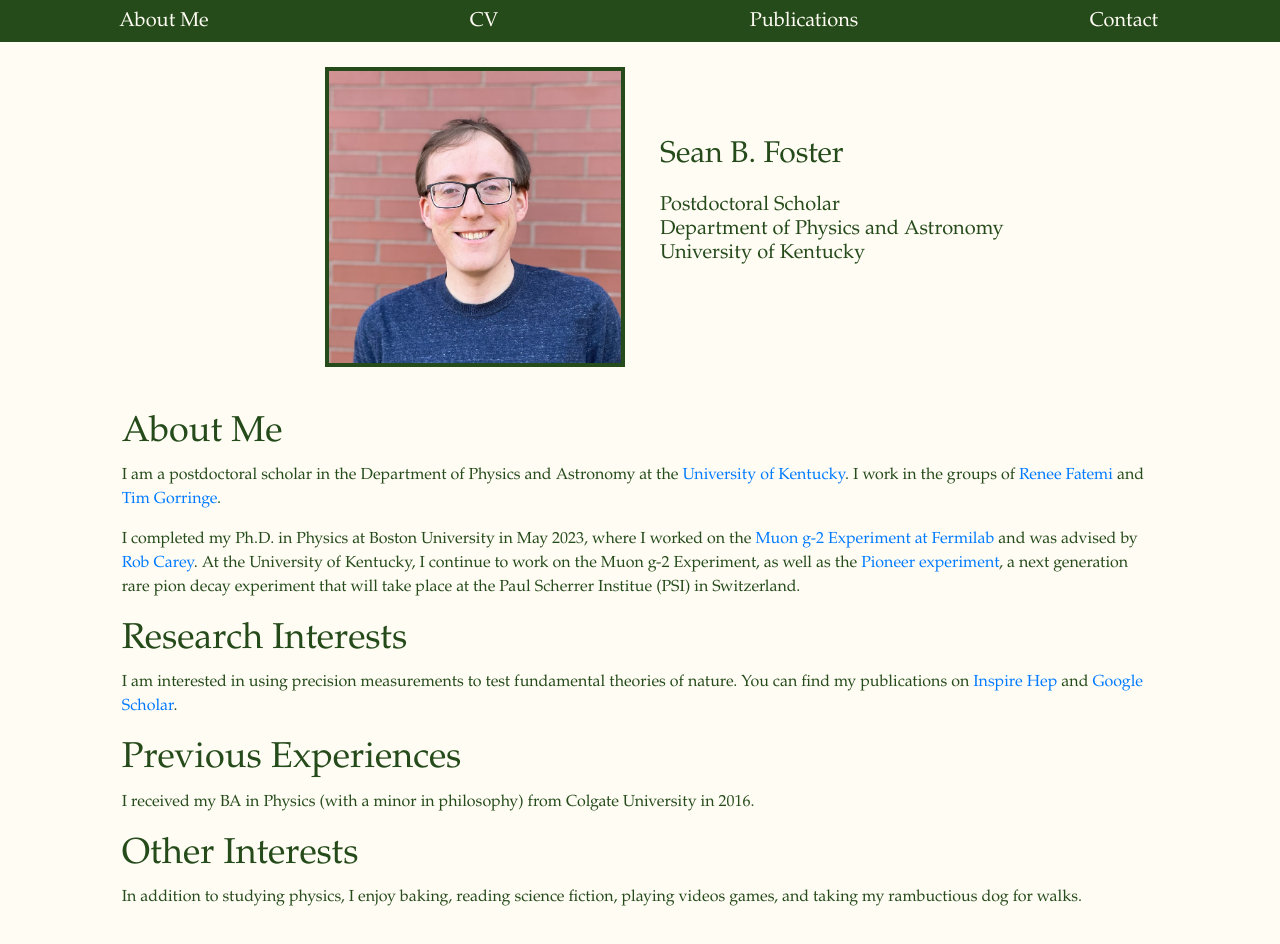
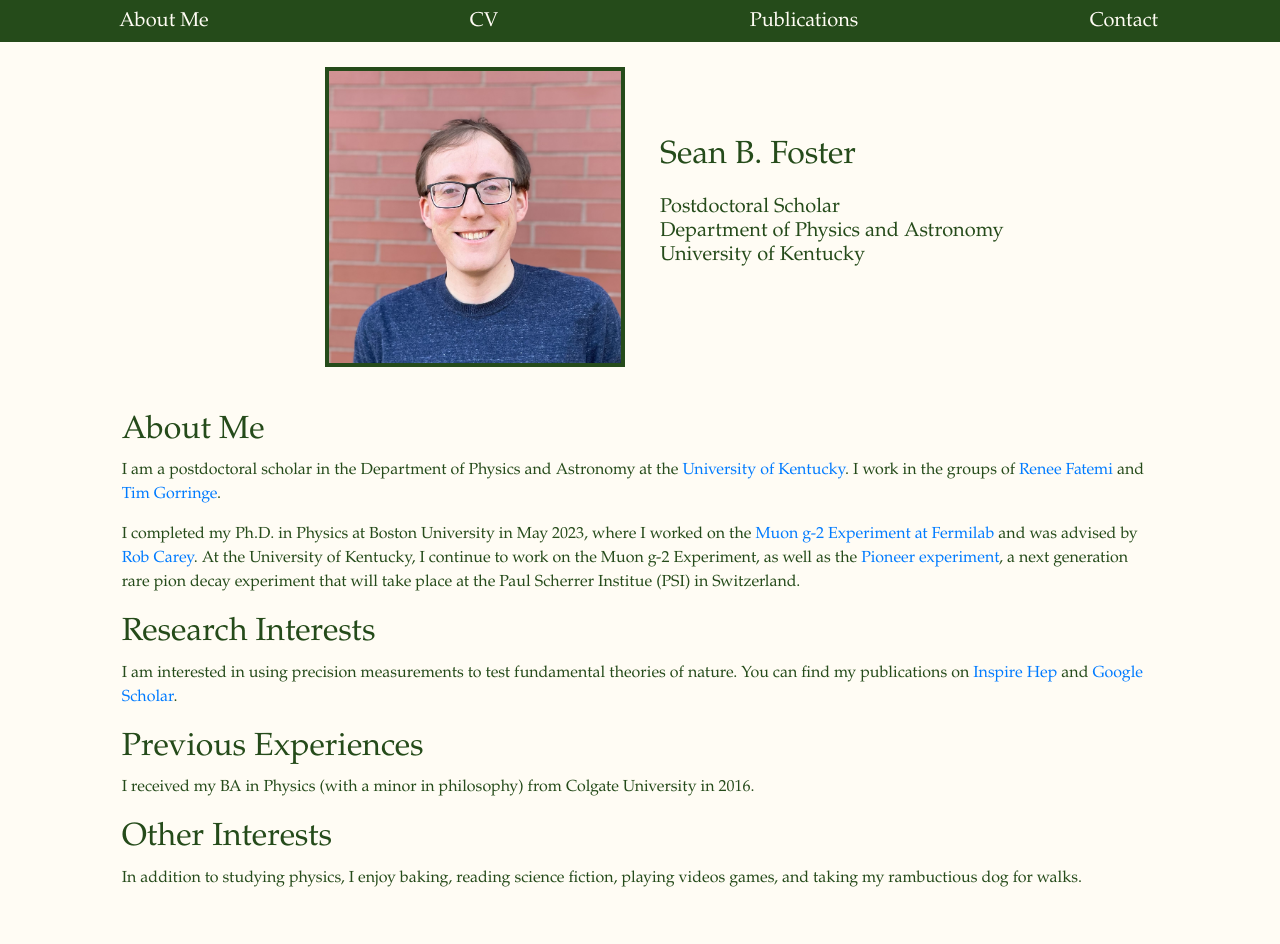
Before and after one commit to sbfoster12/sbfoster12.github.io, a plain HTML site: page index.html in a window 1280 px wide. Drawn offline with Linux system fonts and the light colour scheme.

Commit message:
Add CV. Update some styling.

```diff
--- a/css/style.css
+++ b/css/style.css
@@ -89,8 +89,8 @@ button {
 }
 
 h1 {
-  font-size: 36px;
-  font-weight: 360;
+  font-size: 32px;
+  font-weight: 400;
   color: #254B1A;
   margin-top: 20px;
   text-align: left;
--- a/index.html
+++ b/index.html
@@ -25,7 +25,7 @@
 <div class="container-fluid">
     <div class="row topnav">
         <div class="col-sm-3"><a href="#">About Me</a></div>
-        <div class="col-sm-3"><a href="#">CV</a></div>
+        <div class="col-sm-3"><a href="data/CV_SEAN_FOSTER.pdf">CV</a></div>
         <div class="col-sm-3">
             <a href="https://inspirehep.net/authors/1856252">Publications</a>
         </div>
@@ -37,7 +37,7 @@
             <img src="img/SeanFoster.jpeg" alt="Sean Foster" width="300", height="300">
         </div>
         <div class="text" align="left">
-            <h2>Sean B. Foster</h2>
+            <h1>Sean B. Foster</h1>
             <!-- <img src="img/SeanFoster.jpeg" alt="Sean Foster" width="300", height="300"> -->
             <h3>Postdoctoral Scholar </br> Department of Physics and Astronomy </br> University of Kentucky </h3>
         </div>
```
Also changed, not shown: 2 other files.
